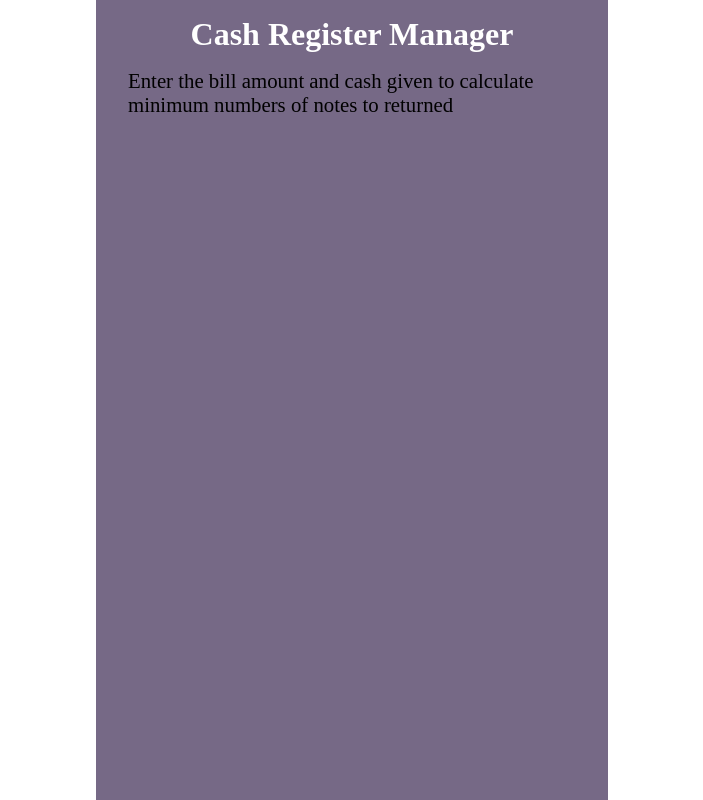
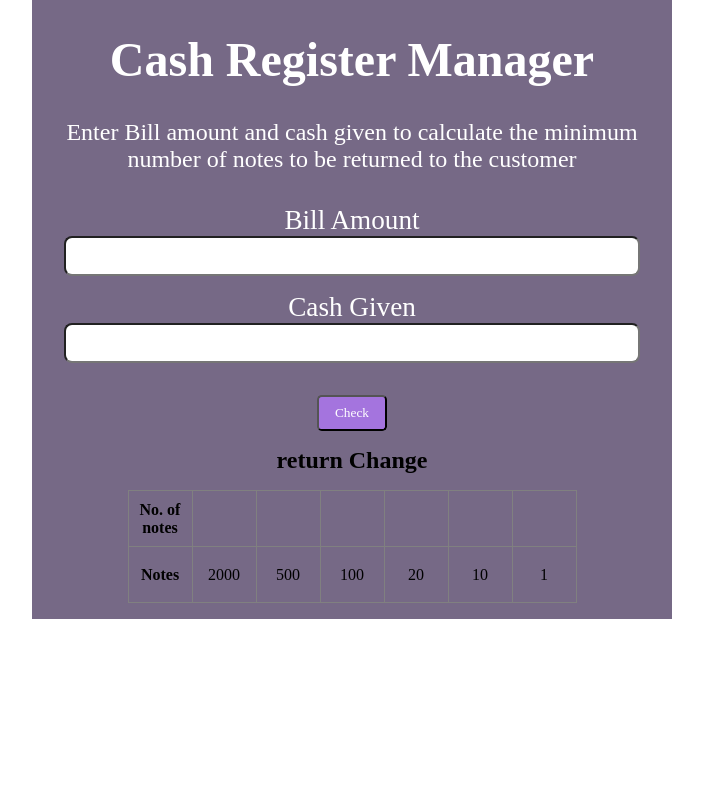
Before and after one commit to roht2103/cash-register-manager, a plain HTML site: page index.html in a window 1280 px wide. Shown: the whole page, without its empty margins (288-991 px from the left). Drawn offline with Linux system fonts and the light colour scheme.

Commit message:
completed design part

```diff
--- a/index.html
+++ b/index.html
@@ -7,17 +7,45 @@
     <link rel="stylesheet" href="styles.css" />
   </head>
   <body>
-    <div class="main">
-      <div class="sub-div">
-        <h1 class="heading">Cash Register Manager</h1>
-        <p class="description">
-          Enter the bill amount and cash given to calculate minimum numbers of
-          notes to returned
-        </p>
+    <div class="main-div">
+      <h1 class="heading">Cash Register Manager</h1>
+      <p class="description">
+        Enter Bill amount and cash given to calculate the minimum number of
+        notes to be returned to the customer
+      </p>
 
-        <span class="inputs-div"></span>
-      </div>
+      <label for="bill-amount">Bill Amount</label>
+      <input id="bill-amount" type="number">
+
+      <label for="cash-given">Cash Given</label>
+      <input id="cash-given" type="number">
+      <button type="">Check</button>
+      <h2>return Change</h2>
+
+      <table
+align="center" border="1px" style="border-collapse: collapse;"
+
+      >
+        <tr>
+            <th class="table-data">No. of notes</td>
+            <td class="table-data"></td>
+            <td class="table-data"></td>
+            <td class="table-data"></td>
+            <td class="table-data"></td>
+            <td class="table-data"></td>
+        </tr>
+        <tr>
+            <th class="table-data">Notes</th>
+            <td class="table-data">2000</td>
+            <td class="table-data">500</td>
+            <td class="table-data">100</td>
+            <td class="table-data">20</td>
+            <td class="table-data">10</td>
+            <td class="table-data">1  </td>
+        </tr>
+      </table>
     </div>
+
     <script src="app.js"></script>
   </body>
 </html>
--- a/styles.css
+++ b/styles.css
@@ -2,26 +2,67 @@
     margin: 0%;
     padding: 0%;
     box-sizing: border-box;
+    font-family: 'Times New Roman', Times, serif;
 }
 
-.main{
+body{
     display: flex;
     justify-content: center;
 }
 
-.sub-div{
-    height: 100vh;
-    width: 40vw;
+
+.main-div{
+    height: 100%;
+    width: 50vw;
     background-color: rgb(118, 105, 134);
-    display: block;
-    justify-content: center;
+    display: flex ;
+    flex-direction: column;
+    /* justify-content: center; */
+    align-items: center;
+    /* align-content: center; */
 }
+
 .heading{
+    font-size: 3rem;
     color: white;
-    margin:1rem 0rem;
+    margin: 2rem 0rem;
     text-align: center;
 }
+
 .description{
-    font-size: 1.3rem;
-    margin: 0rem 2rem;
+    font-size: 1.5rem;
+    color: white;
+    text-align: center;
+    margin: 0rem 2rem 2rem 2rem;
 }
+
+label{
+    color: white;
+    font-size: 1.7rem;
+}
+
+input{
+    height: 2.5rem;
+    width: 90%;
+    border-radius: 0.5rem;
+    font-size: 1.5rem;
+    margin-bottom: 1rem;
+}
+
+button{
+    margin: 1rem;
+    padding: 0.5rem 1rem;
+    border-radius: 0.3rem;
+    background-color: rgb(164, 116, 222);
+    color: white;
+}
+
+table{
+    margin: 1rem;
+}
+
+.table-data{
+    width: 4rem;
+    height: 3.5rem;
+    text-align: center;
+}
```
